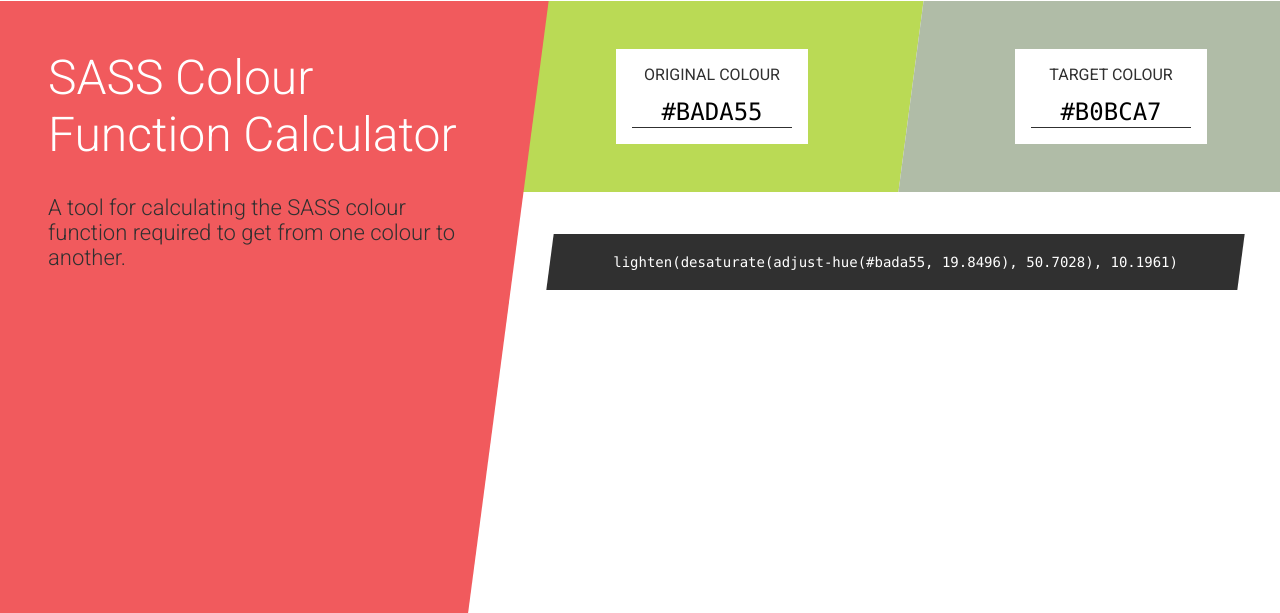
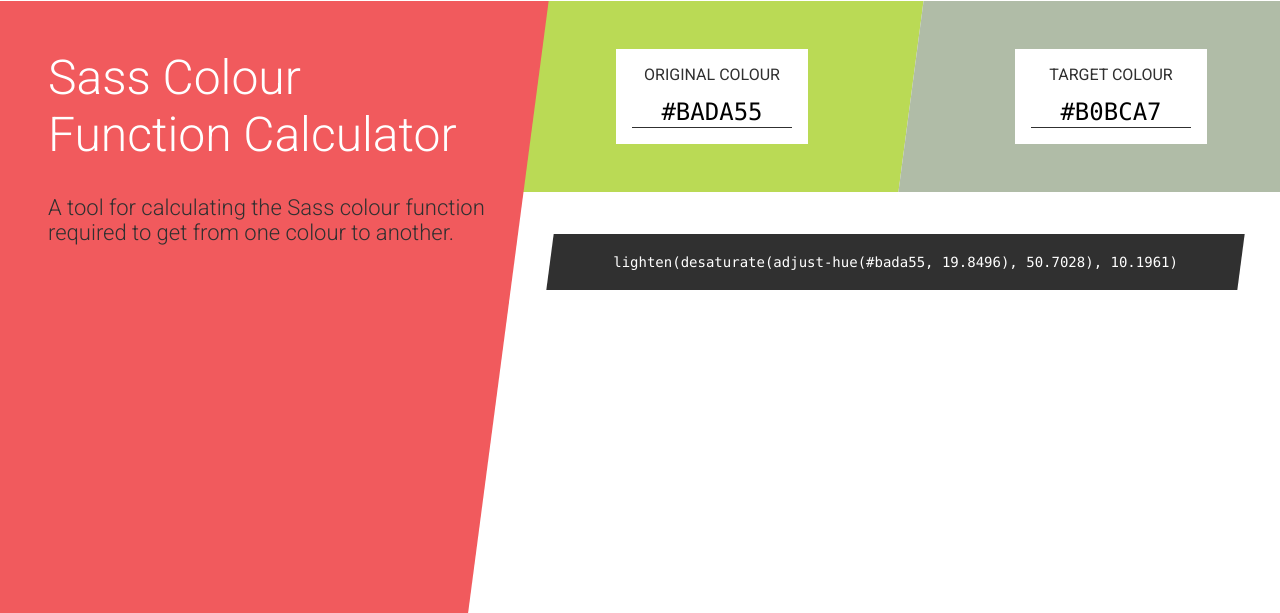
Before and after one commit to razorltd/sasscolourfunctioncalculator, a website: page index.html in a window 1280 px wide. Shown: the top 613 px of the page. Drawn offline with nearby package versions, Linux system fonts and the light colour scheme.

Commit message:
Sass, not SASS :)

```diff
--- a/index.html
+++ b/index.html
@@ -13,10 +13,10 @@
 
 		<header>
 			<h1>
-				SASS Colour Function Calculator
+				Sass Colour Function Calculator
 			</h1>
 
-			<h2>A tool for calculating the SASS colour function required to get from one colour to another.</h2>
+			<h2>A tool for calculating the Sass colour function required to get from one colour to another.</h2>
 		</header>
 
 		<main class="wrapper" ng-controller="ScfcController">
```
